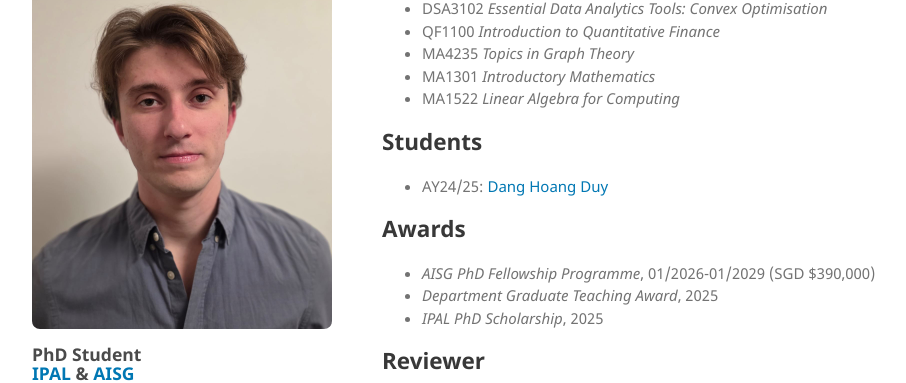
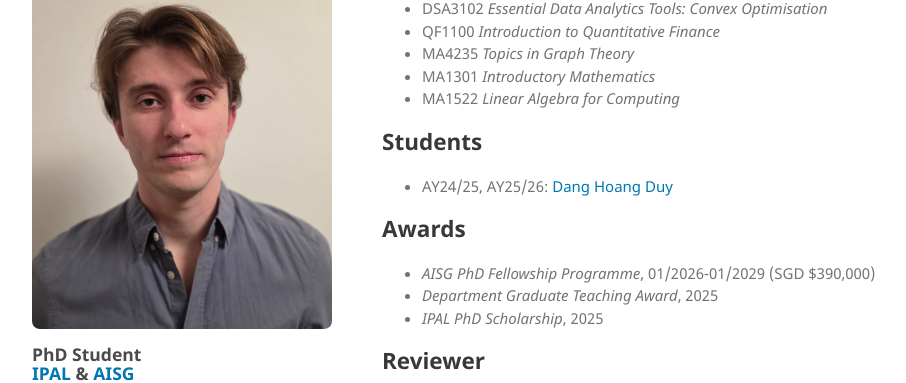
Before and after one commit to meyermaxime/meyermaxime.github.io, a Jekyll site: the page built from p_others.html, in a window 1280 px wide. Shown: the part 184-567 px from the top of the page, without its empty margins (128-1034 px from the left). Built offline with Jekyll 4.4.1, drawn with Linux system fonts in a browser that asks for light colours.

Commit message:
Update p_others.html

```diff
--- a/p_others.html
+++ b/p_others.html
@@ -15,7 +15,7 @@ title: Others
 
 <h2 id="students">Students</h2>
 <ul>
-  <li>AY24/25: <a href="https://www.linkedin.com/in/dang-hoang-duy-0485b025b/">Dang Hoang Duy</a></li>
+  <li>AY24/25, AY25/26: <a href="https://www.linkedin.com/in/dang-hoang-duy-0485b025b/">Dang Hoang Duy</a></li>
 </ul>
 
 <h2 id="awards">Awards</h2>
```
